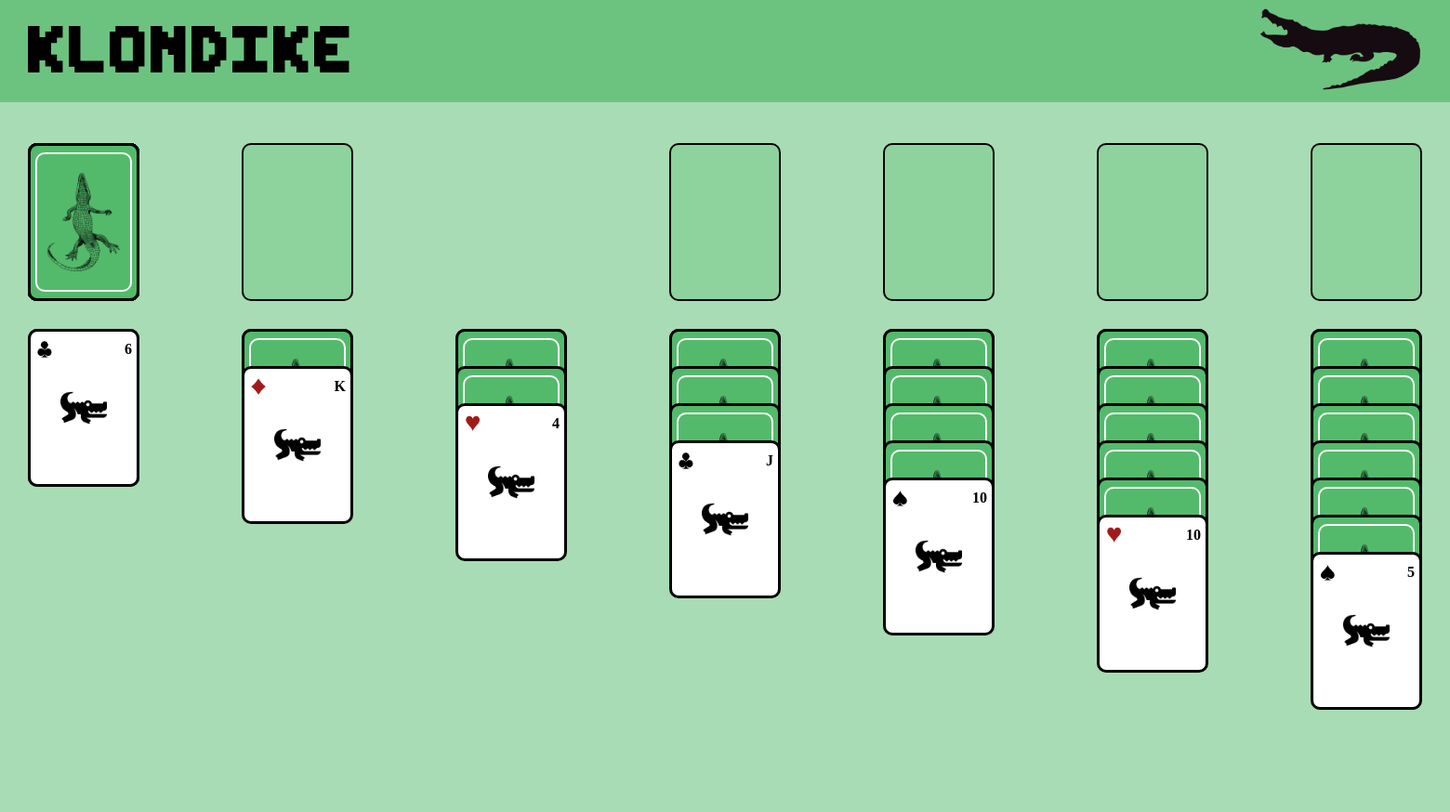
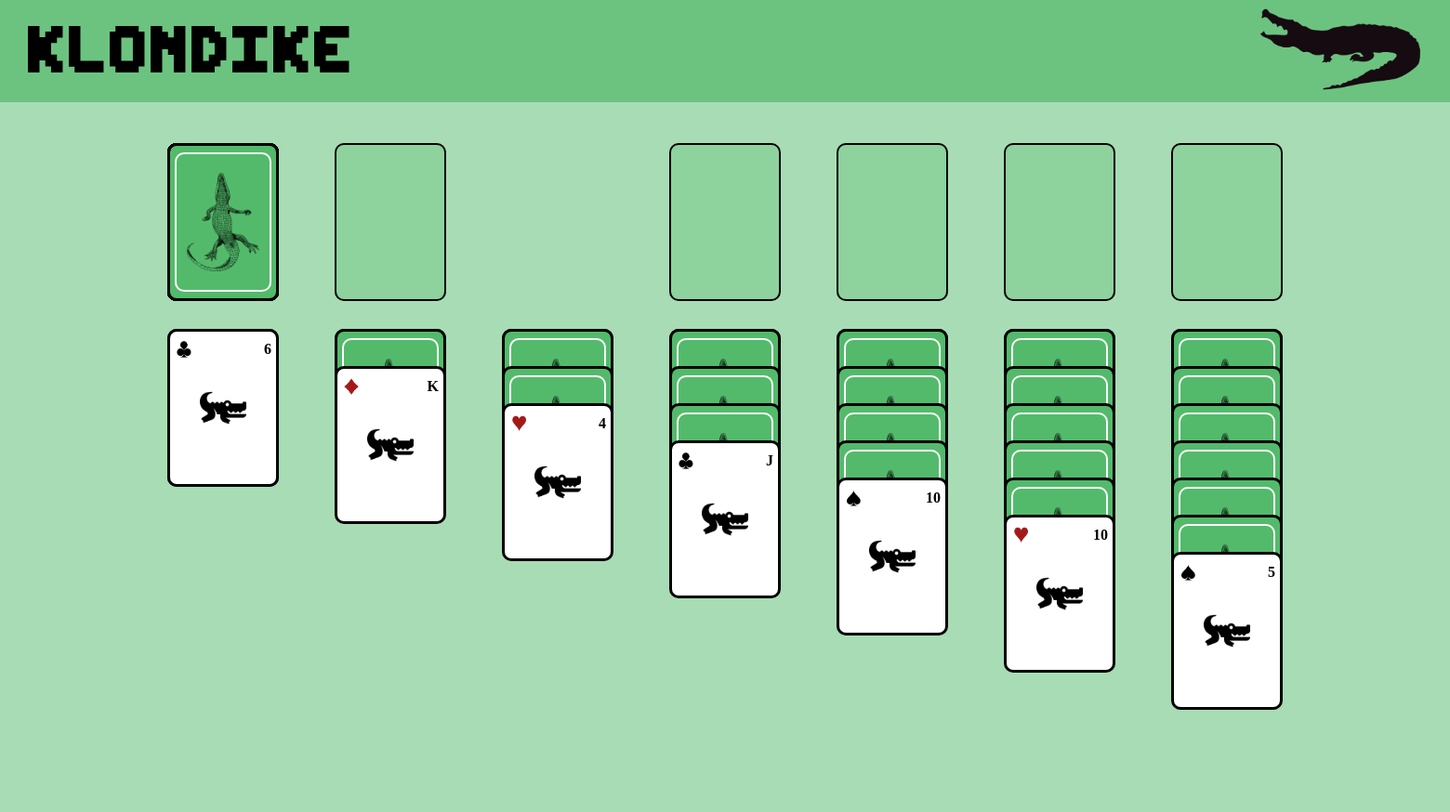
Before and after one commit to botondDonath/klondike, a Flask app: page / in a window 1560 px wide. Shown: the whole page at 93% size. Run offline with Flask 2, Linux system fonts and the light colour scheme.

Commit message:
Decrease board width

```diff
--- a/static/css/main.css
+++ b/static/css/main.css
@@ -16,7 +16,7 @@ body {
 }
 
 #board {
-    width: 1500px;
+    width: 1200px;
     height: 700px;
     margin: 20px auto;
     padding: 24px 24px 0 24px;
```
